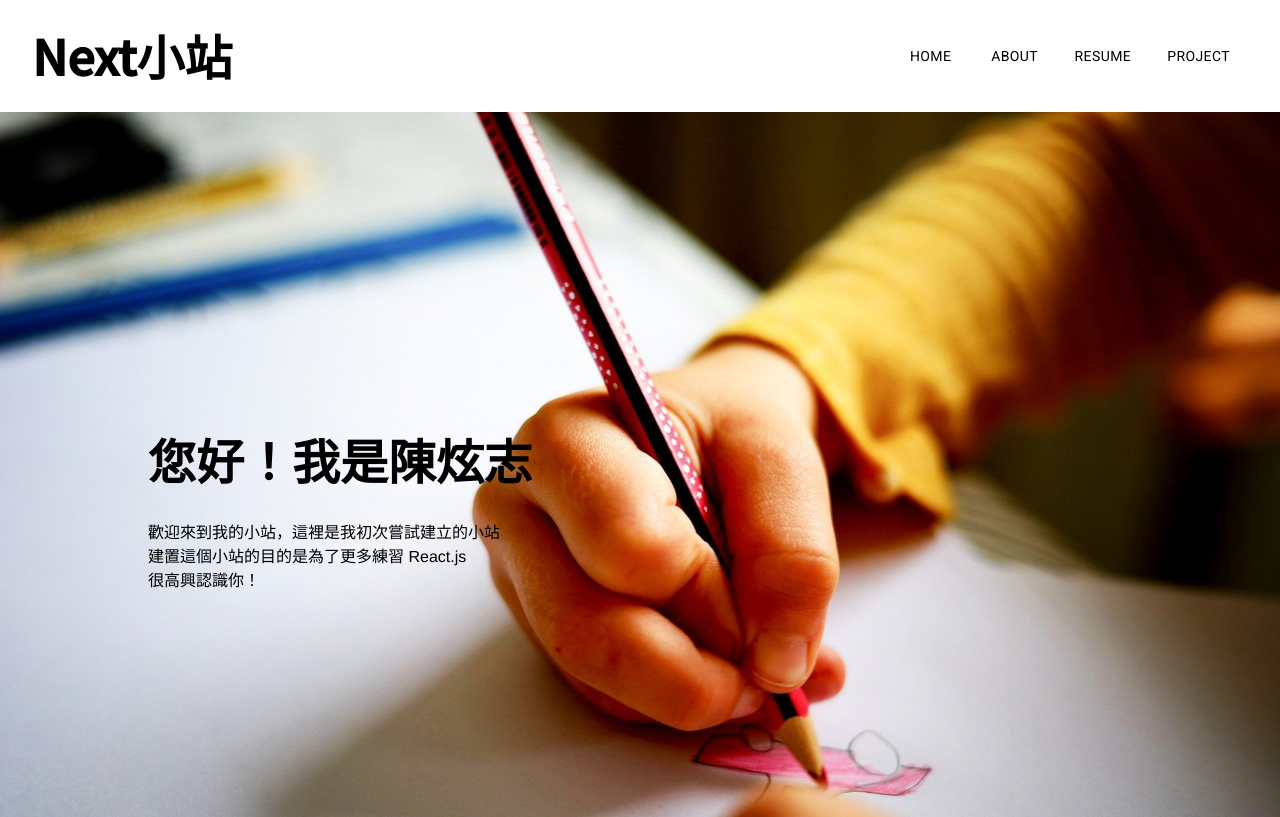
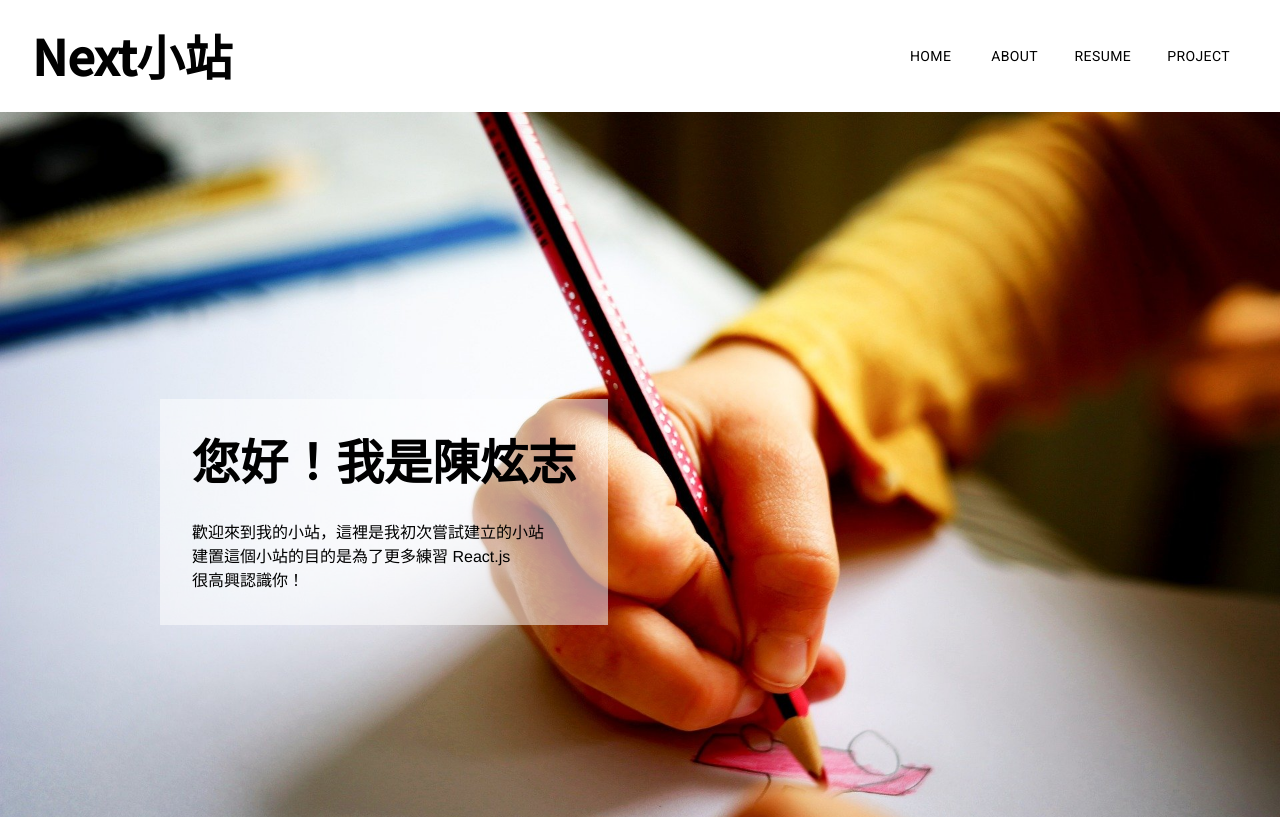
Before and after one commit to asa40618/index, a Next.js app: page / in a window 1280 px wide. Shown: the top 817 px of the page. Built offline with nearby package versions, Linux system fonts and the light colour scheme; a web font is replaced by a local one.

Commit message:
修改首頁對話框樣式

```diff
--- a/components/layout/default-layout.js
+++ b/components/layout/default-layout.js
@@ -1,11 +1,12 @@
 import Header from './Header'
 import Footer from './footer/footer'
+import style from './default-layout.module.scss'
 
 export default function DefaultLayout({ children }) {
   return (
     <>
       <Header />
-      <main className="bg-primary">{children}</main>
+      <main className={`${style.main} bg-primary`}>{children}</main>
       <Footer />
     </>
   )
--- /dev/null
+++ b/components/layout/default-layout.module.scss
@@ -0,0 +1,4 @@
+.main{
+    height: 100vh;
+    overflow: hidden;
+}
--- a/components/layout/footer/footer.module.scss
+++ b/components/layout/footer/footer.module.scss
@@ -1,5 +1,5 @@
 .footerBody {
-  margin-block: 3rem;
+  margin-block: 2em;
   padding-inline: 2rem;
   @media screen and (max-width: 480px) {
     margin-block: 2rem;
--- a/components/layout/homepage/homepage.module.scss
+++ b/components/layout/homepage/homepage.module.scss
@@ -4,14 +4,24 @@
   background-size: cover;
   background-repeat: no-repeat;
   background-position: center;
+  display: flex;
+  align-items: center;
+  position: relative;
 }
 .dialog {
+  position: absolute;
+  left: 10em;
+  width: fit-content;
+  height: fit-content;
   padding: 1rem;
   color: black;
+  background: #ffffff87;
+  padding: 2rem;
   p {
     margin-top: 2rem;
   }
   @media screen and (max-width: 480px) {
+    left: 0.5rem;
     h1 {
       font-size: 2.5rem;
       text-align: center;
--- a/components/layout/homepage/index.js
+++ b/components/layout/homepage/index.js
@@ -6,12 +6,11 @@ export default function Homepage() {
   return (
     <>
       <div className={style.main}>
-        <div className="d-flex h-100 align-items-center container">
         <motion.div
           className={`${style.dialog} `}
-            initial={{ opacity: 0 }}
-            animate={{ x: 50, opacity: 1 }}
-            transition={{ ease: 'easeOut', duration: 2 }}
+          initial={{ opacity: 0, y: 100 }}
+          animate={{ opacity: 1, y: 0 }}
+          transition={{ ease: 'easeOut', duration: 1 }}
         >
           <div>
             <h1>您好！我是陳炫志</h1>
@@ -25,7 +24,6 @@ export default function Homepage() {
           </div>
         </motion.div>
       </div>
-      </div>
     </>
   )
 }
```
Lines whose indentation alone changed are shown as unchanged.
